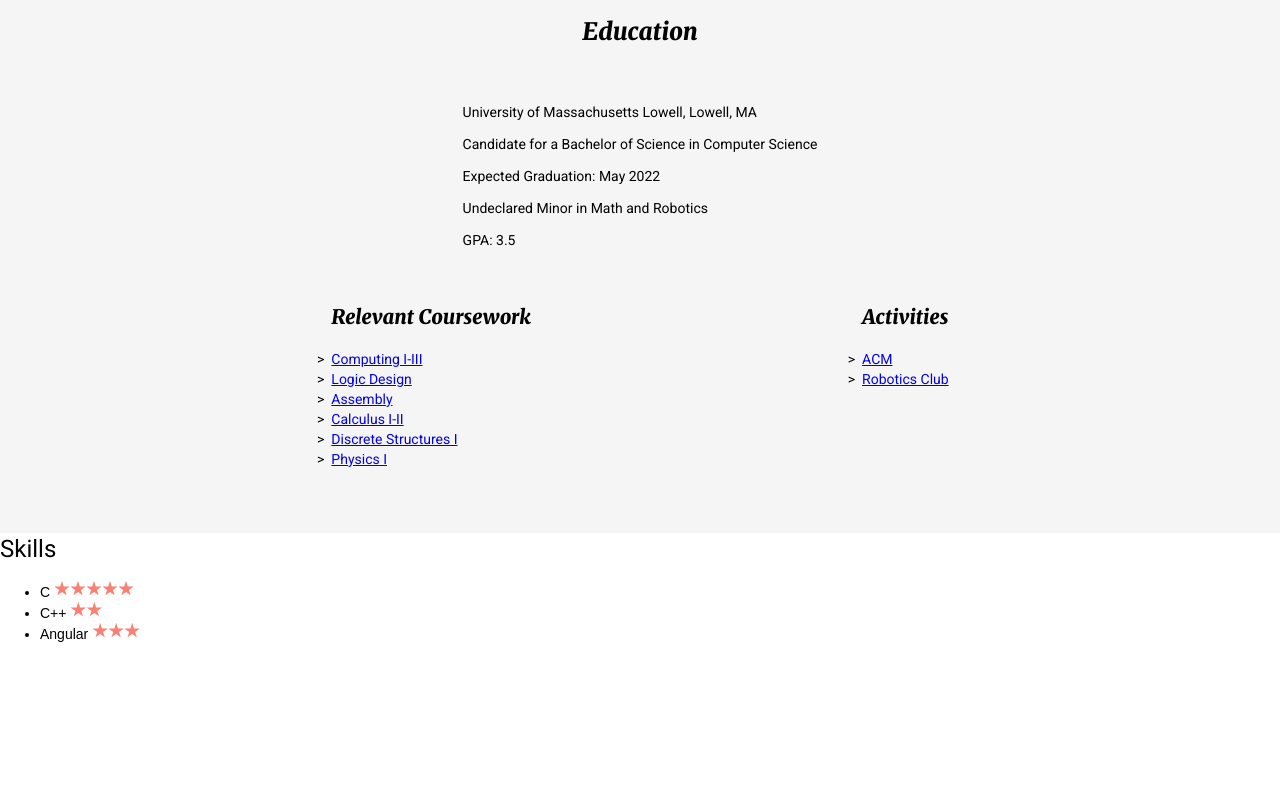
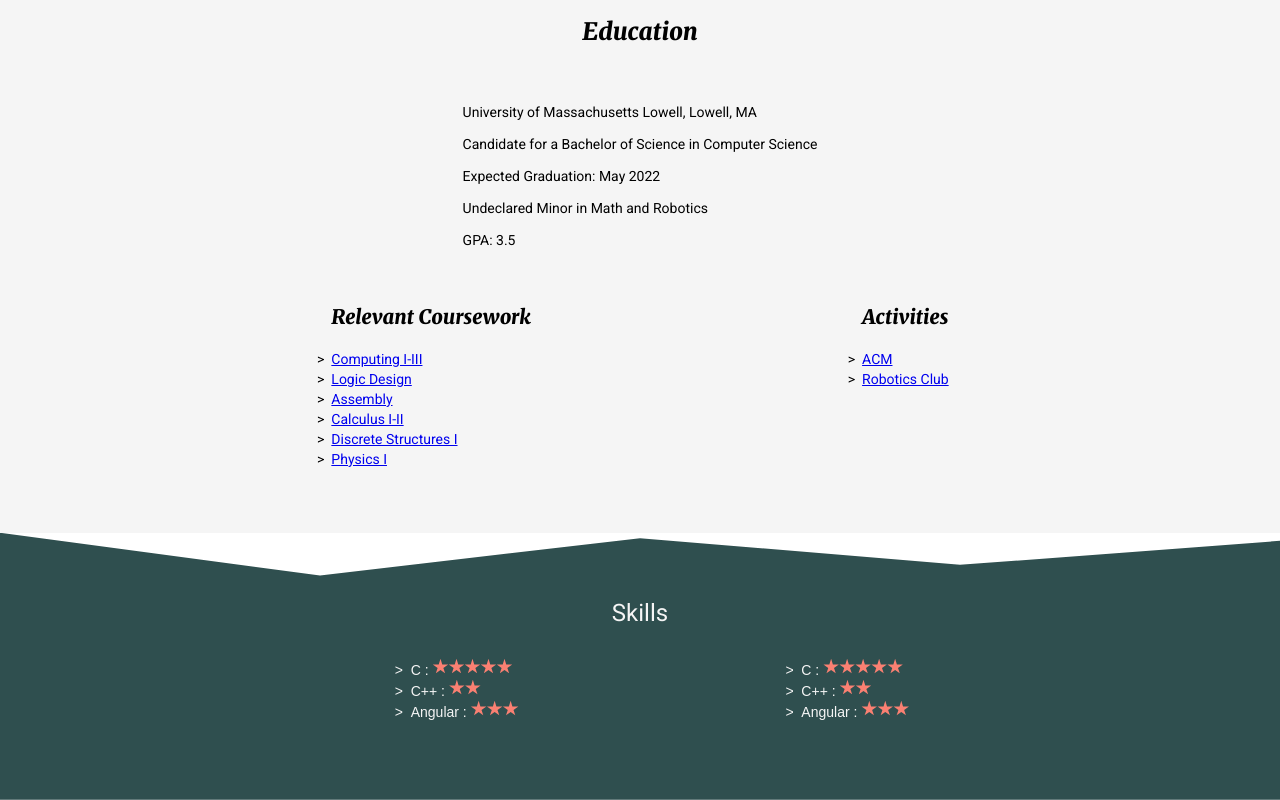
Before and after one commit to TheNthMichael/PersonalWebsite, an Angular app: page / in a window 1280 px wide. Shown: the part 934-1734 px from the top of the page. Before the commit the page ends 1578 px from the top, so only its background shows below. Built offline with nearby package versions, Linux system fonts and the light colour scheme.

Commit message:
added AddedProfileSkillsWIP component

```diff
--- a/src/app/skills/skills.component.css
+++ b/src/app/skills/skills.component.css
@@ -1,5 +1,33 @@
 * {
     box-sizing: border-box;
+}
+
+ul {
+
+}
+
+li {
+    list-style-type: '>  ';
+    text-align: left;
+}
+
+
+.container {
+    background-color: darkslategray;
+    color: whitesmoke;
+    text-align: center;
+    clip-path: polygon(0% 0%, 25% 16%, 50% 2%, 75% 12%, 100% 3%, 100% 100%, 0% 100%);
+    animation: clips2 5s ease infinite;
+}
+
+.content {
+    padding: 5% 10%;
+}
+
+.skills-container {
+    display: flex;
+    justify-content: space-evenly;
+    flex-direction: row;
 }
 
 .star {
@@ -9,3 +37,14 @@
     width: 1rem;
     height: 1rem;
 }
+
+
+
+@keyframes clips2{
+    50% {
+        clip-path: polygon(0% 0%, 25% 6%, 50% 20%, 75% 2%, 100% 3%, 100% 100%, 0% 100%);
+    }
+    75% {
+        clip-path: polygon(0% 3%, 25% 13%, 50% 6%, 75% 20%, 100% 2%, 100% 100%, 0% 100%);
+       }
+  }
--- a/src/app/skills/skills.component.html
+++ b/src/app/skills/skills.component.html
@@ -1,16 +1,29 @@
 <div class="container">
+    <div class="content">
         <div class="title">
             <h1>Skills</h1>
         </div>
         <div class="skills-container">
             <div class="column1">
                 <ul>
-                <li class="case" *ngFor="let Test of TESTS2">{{ Test.skill }} <span *ngFor="let i of Arr(Test.rating).fill(1)"> <span class="star"></span>  </span></li>
+                    <li class="case" *ngFor="let Test of TESTS2">{{ Test.skill }} :
+                        <span *ngFor="let i of Arr(Test.rating).fill(1)">
+                            <span class="star"></span>
+                        </span>
+                    </li>
                 </ul>
             </div>
             <div class="column2">
-
+                <ul>
+                    <li class="case" *ngFor="let Test of TESTS2">{{ Test.skill }} :
+                        <span *ngFor="let i of Arr(Test.rating).fill(1)">
+                            <span class="star"></span>
+                        </span>
+                    </li>
+                </ul>
+            </div>
         </div>
     </div>
 
+
 </div>
```
Lines whose indentation alone changed are shown as unchanged.
